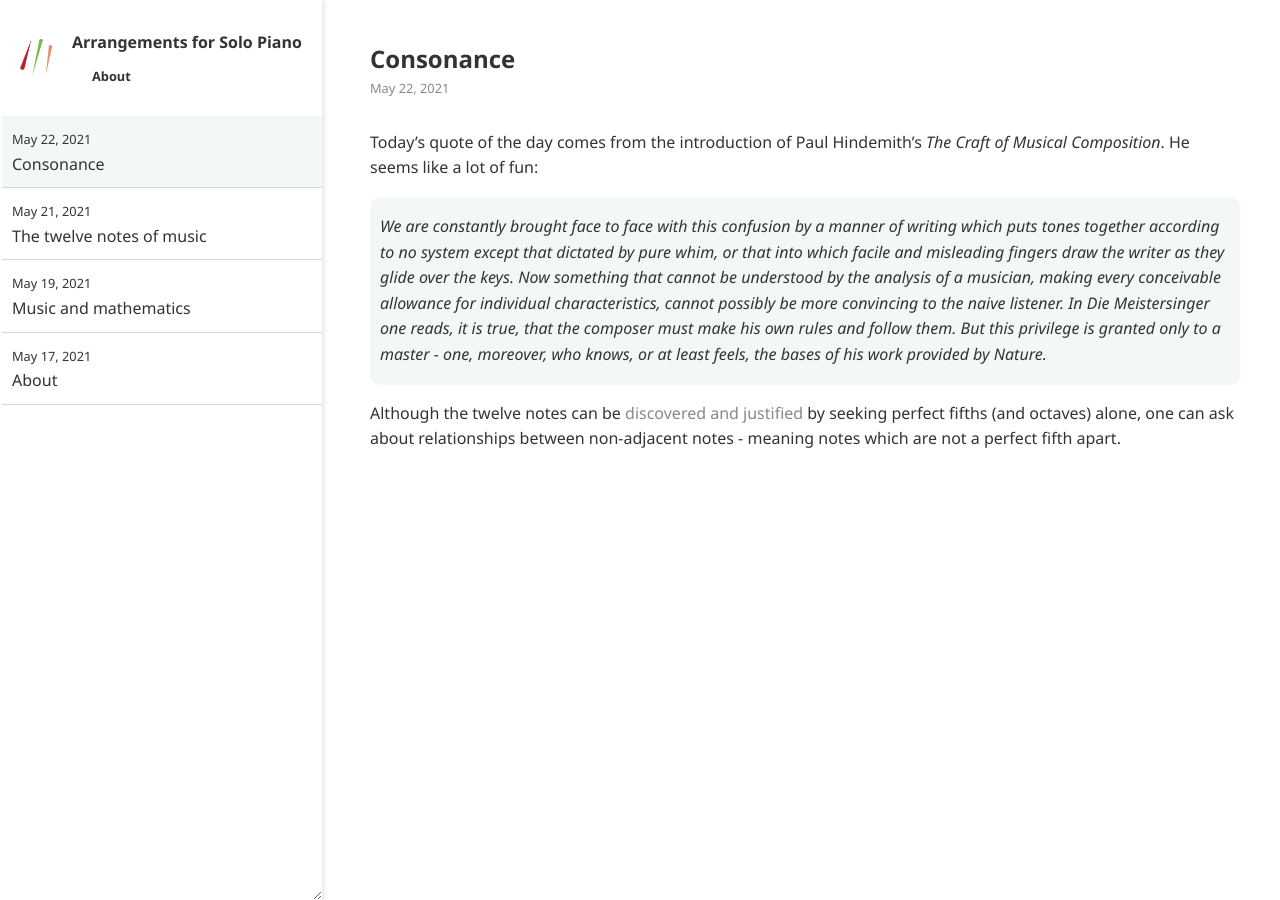
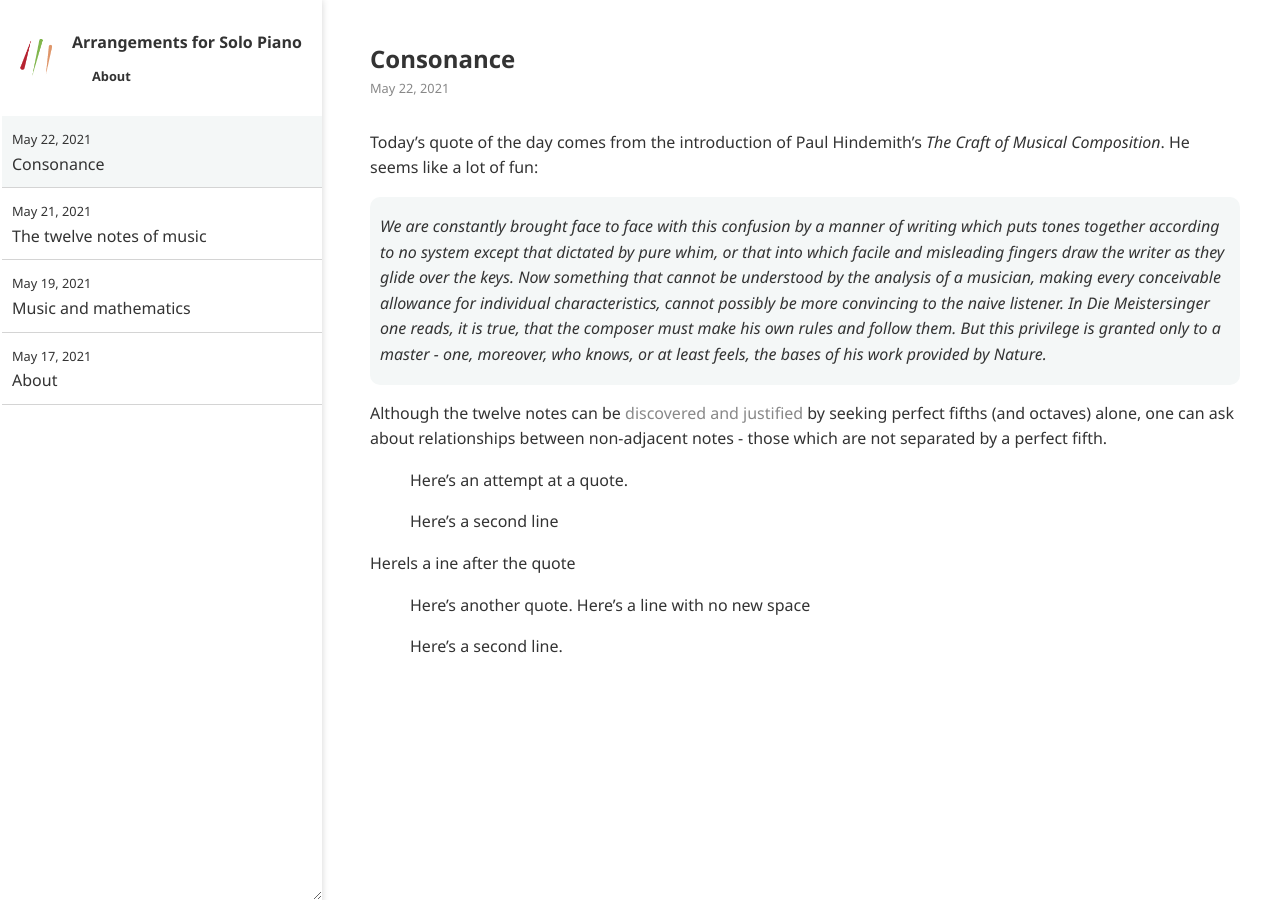
Before and after one commit to ansyblenetwork/arrpiano, a Jekyll site: the page built from _posts/2021-05-22-consonance.md, in a window 1280 px wide. Built offline with Jekyll 4.4.1, drawn with Linux system fonts in a browser that asks for light colours.

Commit message:
Update 2021-05-22-consonance.md

```diff
--- a/_posts/2021-05-22-consonance.md
+++ b/_posts/2021-05-22-consonance.md
@@ -8,4 +8,15 @@ Today's quote of the day comes from the introduction of Paul Hindemith's _The Cr
 <p>We are constantly brought face to face with this confusion by a manner of writing which puts tones together according to no system except that dictated by pure whim, or that into which facile and misleading fingers draw the writer as they glide over the keys. Now something that cannot be understood by the analysis of a musician, making every conceivable allowance for individual characteristics, cannot possibly be more convincing to the naive listener. In Die Meistersinger one reads, it is true, that the composer must make his own rules and follow them. But this privilege is granted only to a master - one, moreover, who knows, or at least feels, the bases of his work provided by Nature.</p>
 </div>
 
-Although the twelve notes can be [discovered and justified]({% post_url 2021-05-21-twelve-notes %}) by seeking perfect fifths (and octaves) alone, one can ask about relationships between non-adjacent notes - meaning notes which are not a perfect fifth apart.
+Although the twelve notes can be [discovered and justified]({% post_url 2021-05-21-twelve-notes %}) by seeking perfect fifths (and octaves) alone, one can ask about relationships between non-adjacent notes - those which are not separated by a perfect fifth.
+
+> Here's an attempt at a quote.
+
+> Here's a second line
+
+Herels a ine after the quote
+
+> Here's another quote.
+> Here's a line with no new space
+
+> Here's a second line.
```
